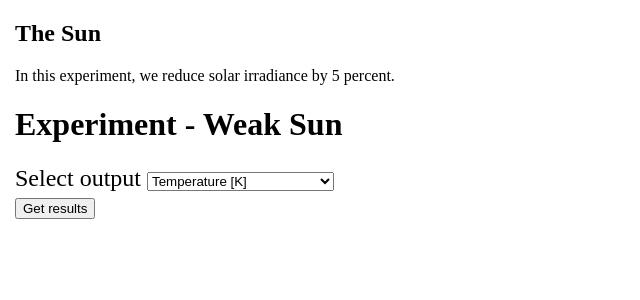
After one commit to lkluft/konrad-website, a Flask app: page /sun_exp in a window 1280 px wide. The commit adds this page. Shown: the top 300 px of the page, without its empty margins (0-640 px from the left). Run offline with Flask 2, Linux system fonts and the light colour scheme.

Commit message:
Add weak sun experiment

```diff
--- a/app.py
+++ b/app.py
@@ -75,6 +75,11 @@
     return one_experiment('ConvExp.html', 'ConvOutput.html', 'noconv')
 
 
+@app.route('/sun_exp', methods=['GET', 'POST'])
+def sun_exp():
+    return one_experiment('SunExp.html', 'SunOutput.html', 'sun-weak')
+
+
 @app.route('/experiments', methods=['GET'])
 def experiments():
     if request.method == 'GET':
--- /dev/null
+++ b/templates/SunExp.html
@@ -0,0 +1,25 @@
+<!DOCTYPE html>
+<html lang="en" xmins="http://www.w3.org/1999/xhtml">
+<head>
+    <meta charset="UTF-8">
+    <title>Sun Experiment</title>
+    <link rel="stylesheet" href="{{ url_for('static', filename='css/main.css') }}">
+</head>
+<body>
+    <h2>The Sun</h2>
+    <font size=3><div>
+        In this experiment, we reduce solar irradiance by 5 percent.
+    </div></font>
+    <h1>Experiment - Weak Sun</h1>
+    <form method="post">
+        <font size=5>
+            {% include 'SelectOutput.html' %}
+        <div>
+            <button type="submit">Get results</button>
+        </div>
+        </font>
+    </form>
+<div id="content">{% block content %}{% endblock %}</div>
+
+</body>
+</html>
--- /dev/null
+++ b/templates/SunOutput.html
@@ -0,0 +1,5 @@
+{% extends "SunExp.html" %}
+{% block content %}
+<h1>Model output</h1>
+{% include "ModelOutput.html" %}
+{% endblock %}
```
Also changed, not shown: templates/Experiments.html (+8 -0 lines), 1 other file.
